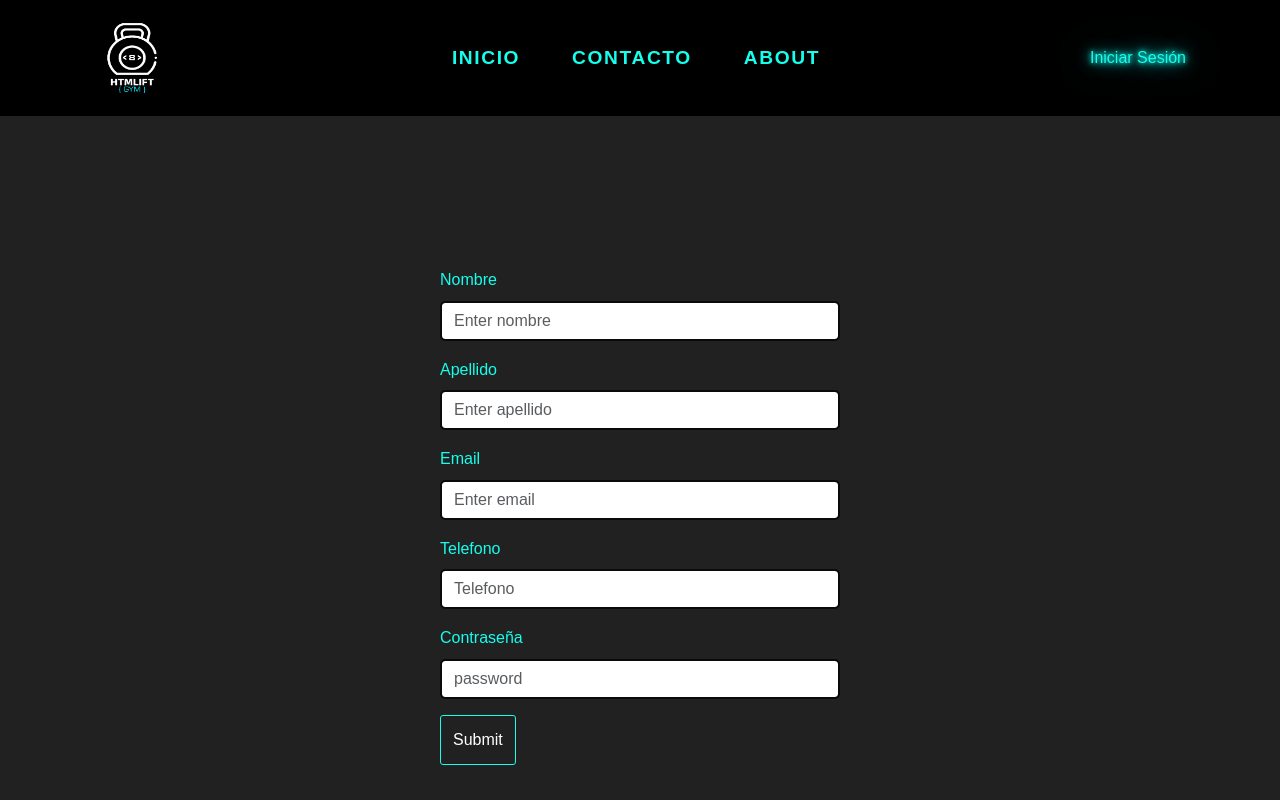
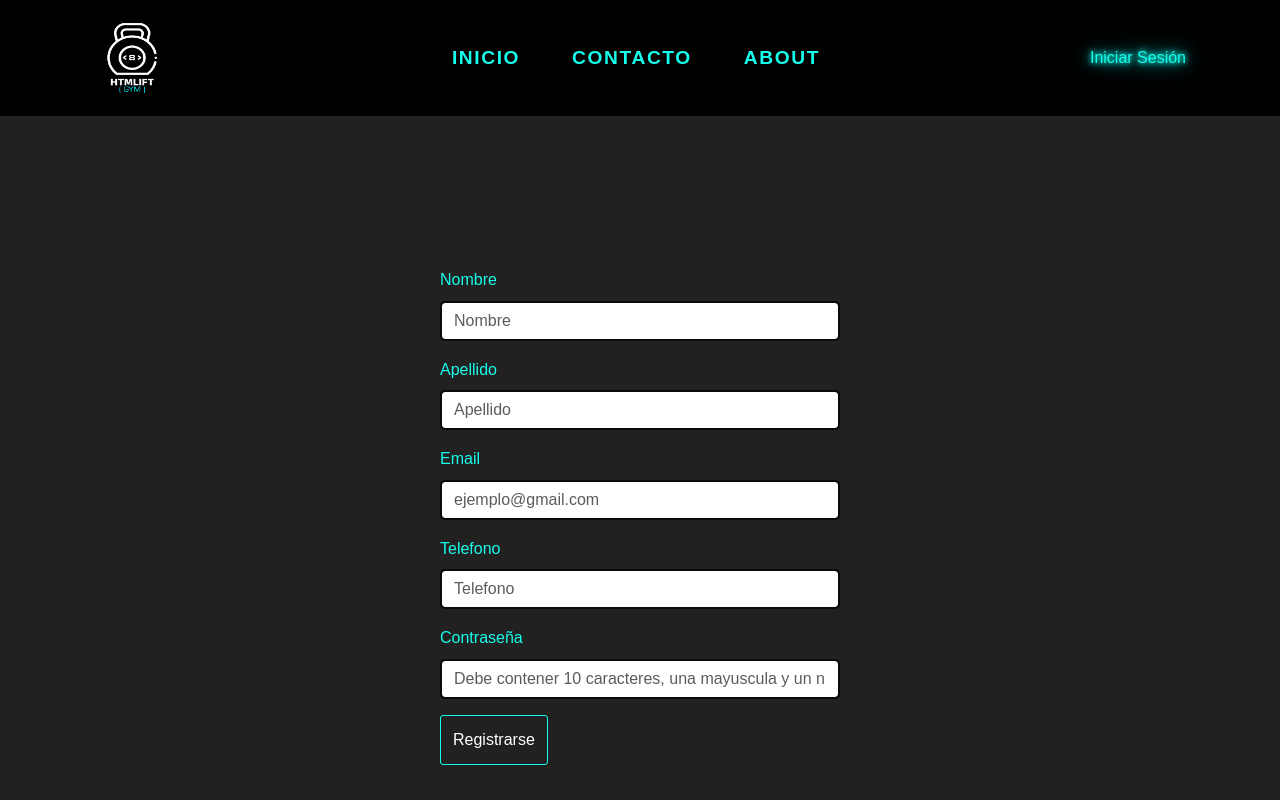
Before and after one commit to santiag004/proyectofinal-78i, a React (Vite) app: page /registro in a window 1280 px wide. Shown: the top 800 px of the page. Built offline with nearby package versions, Linux system fonts and the light colour scheme; no server answers; a web font is replaced by a local one.

Commit message:
Arreglo de placeholders

```diff
--- a/src/components/Login/Login.jsx
+++ b/src/components/Login/Login.jsx
@@ -81,7 +81,7 @@ const Login = () => {
             <Form.Group className="mb-3">
               <Form.Label className="colorPalabras">Correo Electrónico</Form.Label>
               <Form.Control type="email"
-                placeholder="Enter email"
+                placeholder="ejemplo@gmail.com"
                 name="email"
                 value={email}
                 onChange={(e) => setEmail(e.target.value)}
@@ -92,7 +92,7 @@ const Login = () => {
             <Form.Group className="mb-3 ">
               <Form.Label className="colorPalabras">Contraseña</Form.Label>
               <Form.Control type="password"
-                placeholder="Password"
+                placeholder="Ingrese la contraseña"
                 name="password"
                 value={password}
                 onChange={(e) => setPassword(e.target.value)}
--- a/src/components/registro/Registro.jsx
+++ b/src/components/registro/Registro.jsx
@@ -108,7 +108,7 @@ const Registro = ({ userToEdit, handleClose }) => {
             <Form.Label className="colorLetras">Nombre</Form.Label>
             <Form.Control
               type="text"
-              placeholder="Enter nombre"
+              placeholder="Nombre"
               value={usuario.nombre}
               onChange={handleChange}
               name="nombre"
@@ -119,7 +119,7 @@ const Registro = ({ userToEdit, handleClose }) => {
             <Form.Label className="colorLetras">Apellido</Form.Label>
             <Form.Control
               type="text"
-              placeholder="Enter apellido"
+              placeholder="Apellido"
               value={usuario.apellido}
               onChange={handleChange}
               name="apellido"
@@ -130,7 +130,7 @@ const Registro = ({ userToEdit, handleClose }) => {
             <Form.Label className="colorLetras">Email</Form.Label>
             <Form.Control
               type="email"
-              placeholder="Enter email"
+              placeholder="ejemplo@gmail.com"
               value={usuario.email}
               onChange={handleChange}
               name="email"
@@ -157,7 +157,7 @@ const Registro = ({ userToEdit, handleClose }) => {
               <Form.Label className="colorLetras">Contraseña</Form.Label>
               <Form.Control
                 type="password"
-                placeholder="password"
+                placeholder="Debe contener 10 caracteres, una mayuscula y un número"
                 value={usuario.password}
                 onChange={handleChange}
                 name="password"
@@ -183,7 +183,7 @@ const Registro = ({ userToEdit, handleClose }) => {
             </Button>
           ) : (
             <Button className="buttonLogin" type="submit">
-              Submit
+              Registrarse
             </Button>
           )}
         </Form>
```
